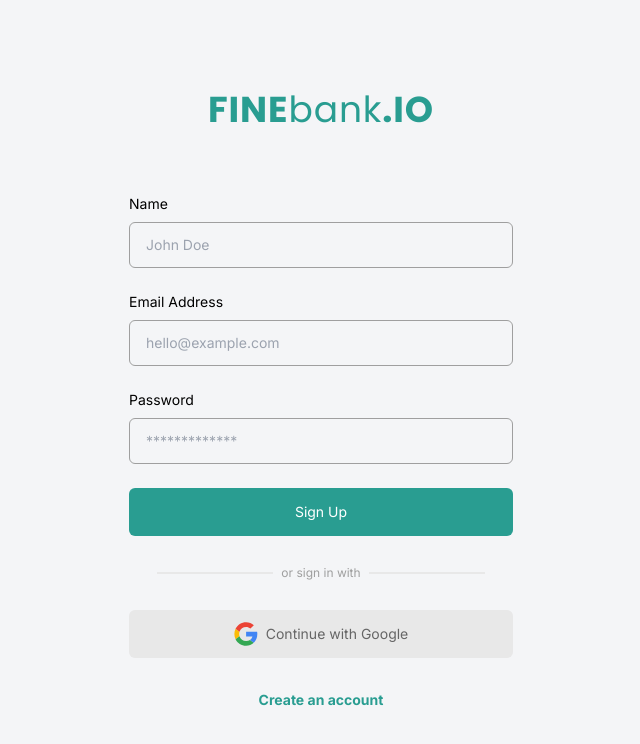
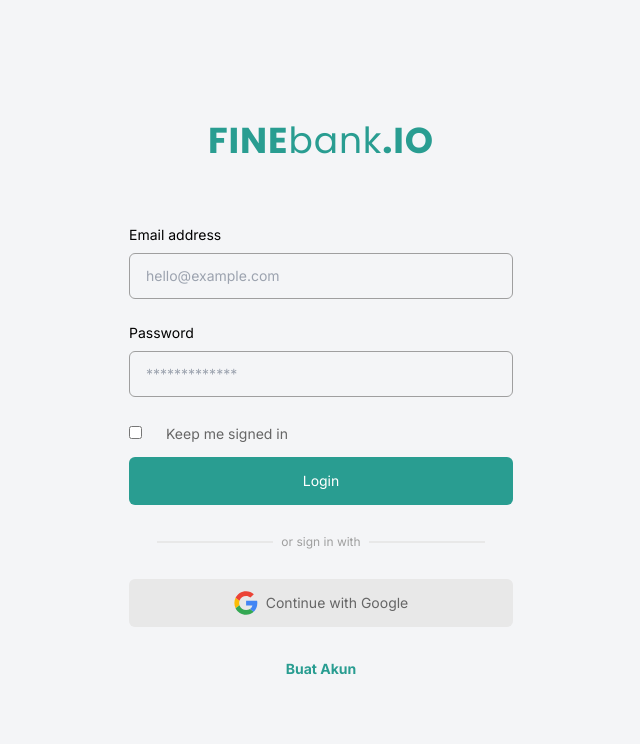
Before and after one commit to ajiekusumadhany/admin-ui, a React (Vite) app: page / in a window 1280 px wide. Shown: the top 744 px of the page, without its empty margins (319-959 px from the left). Built offline with nearby package versions, Linux system fonts and the light colour scheme.

Commit message:
Membuat Conditional Rendering

```diff
--- a/src/App.jsx
+++ b/src/App.jsx
@@ -5,7 +5,7 @@
 const App = () => {
   return (
     <>
-      <SignUpPage />
+      <SignInPage />
     </>
   );
 };
--- a/src/components/layouts/AuthLayout.jsx
+++ b/src/components/layouts/AuthLayout.jsx
@@ -2,7 +2,7 @@
 import FormSignIn from "../fragments/FormSignIn";
 
 const AuthLayout = (props) => {
-  const { children } = props;
+  const { children, type } = props;
   return (
     <div className="flex justify-center min-h-screen items-center bg-special-mainBg">
       {/* container start */}
@@ -73,11 +73,20 @@
           </button>
         </div>
         {/* sign in with google end */}
-        {/* link start */}
-        <div className="flex justify-center">
-          <a className="text-primary text-sm font-bold">Create an account</a>
-        </div>
-        {/* link end */}
+{/* link start */}
+<div className="flex justify-center">
+  {type == "sign up" ? (
+    <>
+      <span className="text-sm text-gray-03">
+        Sudah memiliki akun?&nbsp;
+      </span>
+      <a className="text-primary text-sm font-bold">Masuk di Sini</a>
+    </>
+  ) : (
+    <a className="text-primary text-sm font-bold">Buat Akun</a>
+  )}
+</div>
+{/* link end */}
       </div>
       {/* container end */}
     </div>
--- a/src/pages/signIn.jsx
+++ b/src/pages/signIn.jsx
@@ -3,7 +3,7 @@
 
 const SignInPage = () => {
   return (
-    <Authlayout>
+    <Authlayout type="sign in">
       <FormSignIn />
     </Authlayout>
   );
--- a/src/pages/signUp.jsx
+++ b/src/pages/signUp.jsx
@@ -3,7 +3,7 @@
 
 const SignUpPage = () => {
   return (
-    <Authlayout>
+    <Authlayout type="sign up">
       <FormSignUp />
     </Authlayout>
   );
```
